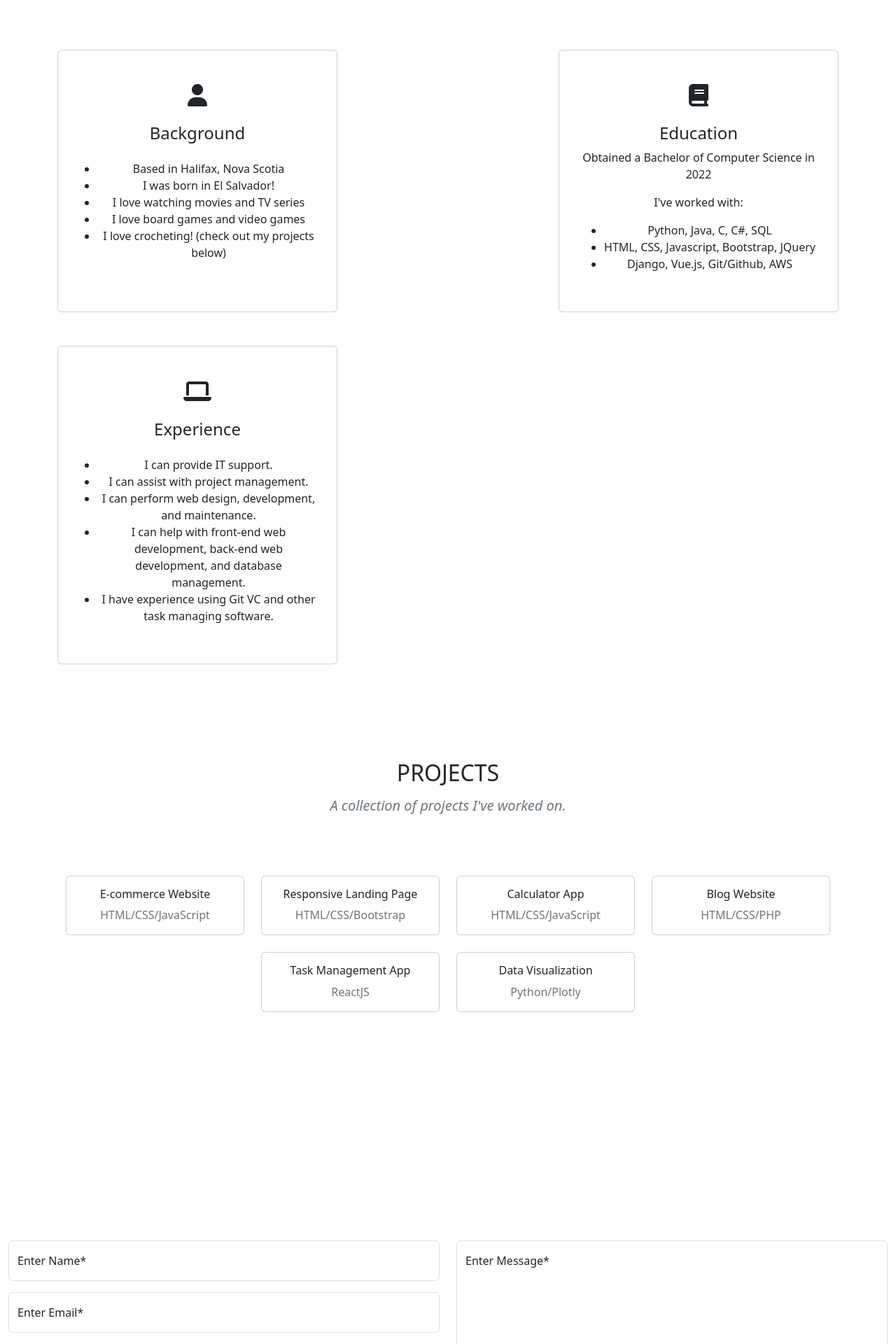
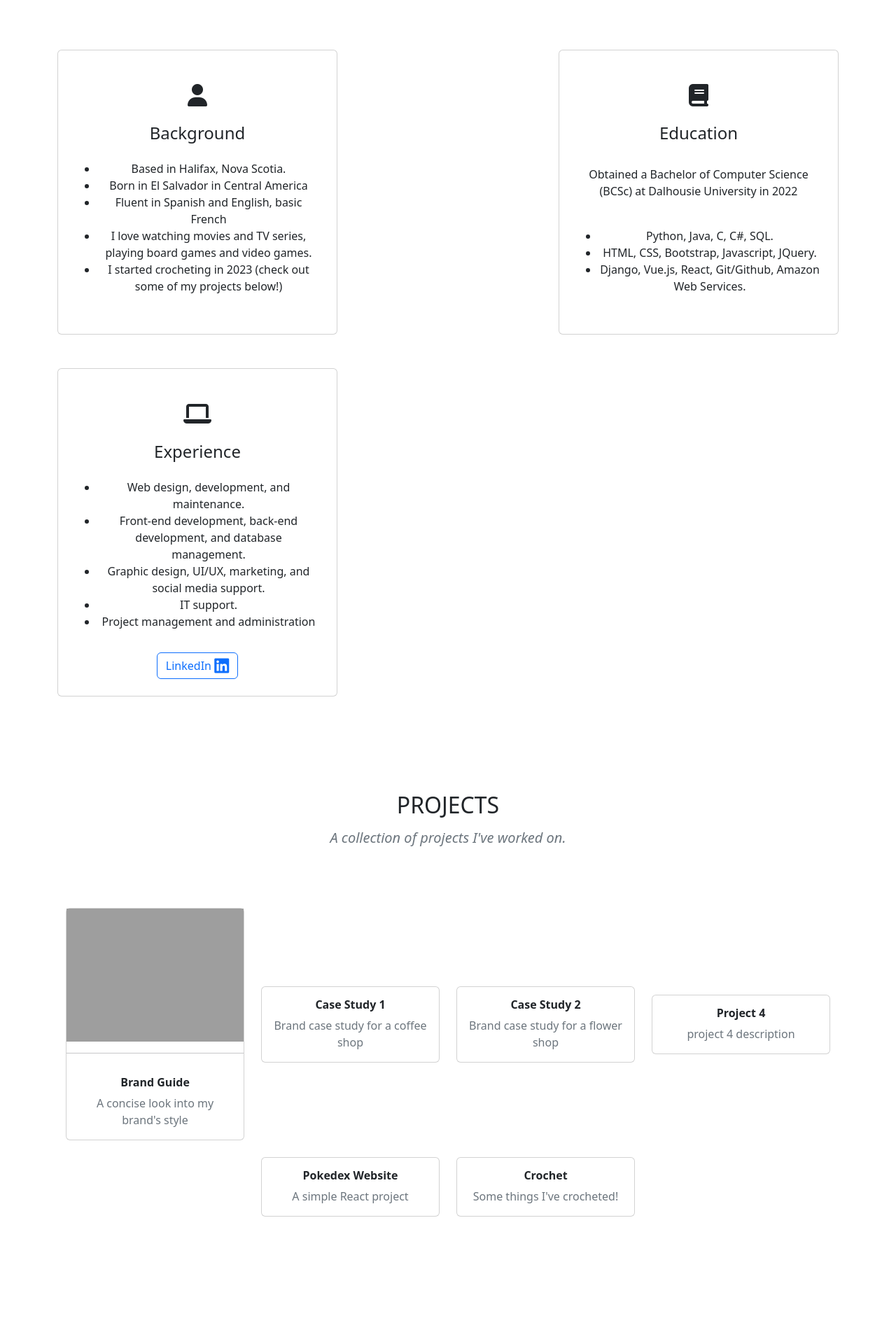
Before and after one commit to ach55/portfolio, a Django app: page / in a window 1280 px wide. Shown: the part 640-2560 px from the top of the page at 70% size. Run offline with Django 4.2, Linux system fonts and the light colour scheme; some libraries are stand-ins or nearby versions; grey boxes are pictures that could not be loaded.

Commit message:
Made a lot of style changes and added images

```diff
--- a/base/templates/base/home.html
+++ b/base/templates/base/home.html
@@ -4,21 +4,26 @@
 <html lang="en">
 
 <head>
+    <meta charset="UTF-8" />
+    <meta name="viewport" content="width=device-width, initial-scale=1.0" />
     <title>Anaik Chacon</title>
     <link href="{% static '/css/main.css'  %}" rel="stylesheet" type="text/css">
     <link href="https://cdn.jsdelivr.net/npm/bootstrap@5.3.0-alpha1/dist/css/bootstrap.min.css" rel="stylesheet" integrity="sha384-GLhlTQ8iRABdZLl6O3oVMWSktQOp6b7In1Zl3/Jr59b6EGGoI1aFkw7cmDA6j6gD" crossorigin="anonymous">
     <link rel="stylesheet" href="https://cdnjs.cloudflare.com/ajax/libs/font-awesome/6.3.0/css/all.min.css" />
+    <link rel="icon" href="/your_path_to_image/favicon.jpg">
 </head>
 
 <body>
-
     <!-- Nav Bar -->
     <header class="bg-dark fixed-top">
         <nav class="container-xxl navbar navbar-expand-lg py-3 bg-dark navbar-dark">
             <div class="container-fluid">
-                <a class="navbar-brand fw-bold fs-3" href="#">Anaik Chacon</a>
+                <div class="logo-div">
+                    <img class="logo" src="{% static 'images/logo.png' %}" alt="logo">
+                    <a class="navbar-brand navbar-text" href="#">Anaik Chacon</a>
+                </div>
                 <button class="navbar-toggler" type="button" data-bs-toggle="collapse" data-bs-target="#navbarSupportedContent" aria-controls="navbarSupportedContent"aria-expanded="false" aria-label="Toggle navigation">
-                    <span class="navbar-toggler-icon"></span>
+                <span class="navbar-toggler-icon"></span>
                 </button>
                 <div class="collapse navbar-collapse" id="navbarSupportedContent">
                 <ul class="navbar-nav ms-auto mb-2 mb-lg-0">
@@ -34,19 +39,18 @@
     <section class="hero d-flex flex-column align-items-center justify-content-center">
         <div class="text-center">
             <img class="profile-pic" src="{% static 'images/profile1.jpg' %}">
-            <br>
-            <br>
-            <h2 class="display-3 text-white fw-bold">Anaik Chacon</h2>
-            <h1 class="h1 text-white fw-medium">Web Developer | Graphic Designer</h1>
+            <br><br>
+            <h1 id="hero-heading" class="display-3 text-white text-uppercase">Anaik Chacon</h2>
+            <h3 id="hero-subheading" class="h1 text-white fst-italic text-uppercase">Web Developer & Graphic Designer</h1>
         </div>
     </section>
 
-    <!-- Skills Section -->
+    <!-- About Me Section -->
     <section class="container py-5" id="about">
         <div class="row mt-4 py-3">
             <div class="col-12 d-flex flex-column text-center justify-content-center">
                 <h2>ABOUT ME</h2>
-                <h5 class="text-secondary fw-normal py-2 fst-italic">My background and my skills.</h5>
+                <h5 class="text-secondary fw-normal py-2 fst-italic">My background and skills.</h5>
             </div>
         </div>
         <div class="row d-flex justify-content-between mx-0">
@@ -56,11 +60,11 @@
                 <h3 class="mt-4 h4">Background</h3>
                 <p class="text-center">
                     <ul>
-                        <li class="background-text">Based in Halifax, Nova Scotia</li>
-                        <li class="background-text">I was born in El Salvador!</li>
-                        <li class="background-text">I love watching movies and TV series</li>
-                        <li class="background-text">I love board games and video games</li>
-                        <li class="background-text">I love crocheting! (check out my projects below)</li>
+                        <li class="background-text">Based in Halifax, Nova Scotia.</li>
+                        <li class="background-text">Born in El Salvador in Central America</li>
+                        <li class="background-text">Fluent in Spanish and English, basic French</li>
+                        <li class="background-text">I love watching movies and TV series, playing board games and video games.</li>
+                        <li class="background-text">I started crocheting in 2023 (check out some of my projects below!)</li>
                     </ul>
                 </p>
             </div>
@@ -68,16 +72,14 @@
                 <br>
                 <i id="book" class="fa-solid fa-book d-flex align-items-center justify-content-center fs-2 rounded-circle"></i>
                 <h3 class="mt-4 h4">Education</h3>
-                <p class="text-center">
-                    Obtained a Bachelor of Computer Science in 2022
-                    <br>
-                    <p class="education-text">I've worked with:</p>
-                    <ul>
-                        <li class="education-text">Python, Java, C, C#, SQL</li>
-                        <li class="education-text">HTML, CSS, Javascript, Bootstrap, JQuery</li>
-                        <li class="education-text">Django, Vue.js, Git/Github, AWS</li>
-                    </ul>
-                </p>
+                <br>
+                <p class="text-center">Obtained a Bachelor of Computer Science (BCSc) at Dalhousie University in 2022</p>
+                <br>
+                <ul>
+                    <li class="education-text">Python, Java, C, C#, SQL.</li>
+                    <li class="education-text">HTML, CSS, Bootstrap, Javascript, JQuery.</li>
+                    <li class="education-text">Django, Vue.js, React, Git/Github, Amazon Web Services.</li>
+                </ul>
             </div>
             <div class="card mt-5 d-flex flex-column align-items-center text-center bg-white p-4" style="width: 25rem">
                 <br>
@@ -85,13 +87,17 @@
                 <h3 class="mt-4 h4">Experience</h3>
                 <p class="text-center">
                     <ul>
-                        <li class="experience-text">I can provide IT support.</li>
-                        <li class="experience-text">I can assist with project management.</li>
-                        <li class="experience-text">I can perform web design, development, and maintenance.</li>
-                        <li class="experience-text">I can help with front-end web development, back-end web development, and database management.</li>
-                        <li class="experience-text">I have experience using Git VC and other task managing software.</li>
+                        <li class="experience-text">Web design, development, and maintenance.</li>
+                        <li class="experience-text">Front-end development, back-end development, and database management.</li>
+                        <li class="experience-text">Graphic design, UI/UX, marketing, and social media support.</li>
+                        <li class="experience-text">IT support.</li>
+                        <li class="experience-text">Project management and administration</li>
                     </ul>
                 </p>
+                <!-- <a href="https://www.linkedin.com/in/anaik-chacon-828b161a3/"><button type="button" class="btn btn-outline-primary">Primary</button></a> -->
+                <button type="button" class="btn btn-outline-primary linkedin-btn text-center justify-content-center">
+                    LinkedIn <i id="btn-linkedin-logo" class="fa-brands fa-xl fa-linkedin"></i>
+                </button>
             </div>
         </div>
     </section>
@@ -106,10 +112,11 @@
         <div class="row mt-5 mx-0 justify-content-center align-items-center">
             <div class="col-lg-3 col-md-4 col-12 card-wrapper">
             <div class="card mt-4">
-                <!-- <img src="images/ecommerce.png" class="img-fluid" alt="portfolio-img"> -->
+                <img class="img-fluid" src="{% static 'images/cropped-brand-guide.png' %}" alt="brand guide">
+                <hr>
                 <div class="card-body text-center">
-                <h6 class="card-title">E-commerce Website</h6>
-                <p class="card-text text-secondary">HTML/CSS/JavaScript</p>
+                    <h6 class="fw-bold card-title">Brand Guide</h6>
+                    <p class="card-text text-secondary">A concise look into my brand's style</p>
                 </div>
             </div>
             </div>
@@ -117,8 +124,8 @@
             <div class="card mt-4">
                 <!-- <img src="images/landing-page.jpg" class="img-fluid" alt="portfolio-img"> -->
                 <div class="card-body text-center">
-                <h6 class="card-title">Responsive Landing Page</h6>
-                <p class="card-text text-secondary">HTML/CSS/Bootstrap</p>
+                <h6 class="fw-bold card-title">Case Study 1</h6>
+                <p class="card-text text-secondary">Brand case study for a coffee shop</p>
                 </div>
             </div>
             </div>
@@ -126,8 +133,8 @@
             <div class="card mt-4">
                 <!-- <img src="images/calculator-app.jpg" class="img-fluid" alt="portfolio-img"> -->
                 <div class="card-body text-center">
-                <h6 class="card-title">Calculator App</h6>
-                <p class="card-text text-secondary">HTML/CSS/JavaScript</p>
+                <h6 class="fw-bold card-title">Case Study 2</h6>
+                <p class="card-text text-secondary">Brand case study for a flower shop</p>
                 </div>
             </div>
             </div>
@@ -135,8 +142,8 @@
             <div class="card mt-4">
                 <!-- <img src="images/blog.jpg" class="img-fluid" alt="portfolio-img"> -->
                 <div class="card-body text-center">
-                <h6 class="card-title">Blog Website</h6>
-                <p class="card-text text-secondary">HTML/CSS/PHP</p>
+                <h6 class="fw-bold card-title">Project 4</h6>
+                <p class="card-text text-secondary">project 4 description</p>
                 </div>
             </div>
             </div>
@@ -144,8 +151,8 @@
             <div class="card mt-4">
                 <!-- <img src="images/react.jpg" class="img-fluid" alt="portfolio-img"> -->
                 <div class="card-body text-center">
-                <h6 class="card-title">Task Management App</h6>
-                <p class="card-text text-secondary">ReactJS</p>
+                <h6 class="fw-bold card-title">Pokedex Website</h6>
+                <p class="card-text text-secondary">A simple React project</p>
                 </div>
             </div>
             </div>
@@ -153,8 +160,8 @@
             <div class="card mt-4">
                 <!-- <img src="images/python.jpg" class="img-fluid" alt="portfolio-img"> -->
                 <div class="card-body text-center">
-                <h6 class="card-title">Data Visualization</h6>
-                <p class="card-text text-secondary">Python/Plotly</p>
+                <h6 class="fw-bold card-title">Crochet</h6>
+                <p class="card-text text-secondary">Some things I've crocheted!</p>
                 </div>
             </div>
             </div>
@@ -175,24 +182,24 @@
             <div class="row d-flex justify-content-center">
             <div class="col-lg-6">
                 <div class="form-floating mb-3">
-                    <input type="text" class="form-control" id="floatingInput" placeholder="Enter Name*" required>
-                    <label for="floatingInput">Enter Name*</label>
+                    <input type="text" class="form-control" id="floatingInput" placeholder="Name*" required>
+                    <label for="floatingInput">Name*</label>
                 </div>
                 <div class="form-floating mb-3">
-                    <input type="email" class="form-control" id="floatingEmail" placeholder="Enter Email*" required>
-                    <label for="floatingEmail">Enter Email*</label>
+                    <input type="email" class="form-control" id="floatingEmail" placeholder="Email*" required>
+                    <label for="floatingEmail">Email*</label>
                 </div>
                 <div class="form-floating mb-3">
-                    <input type="number" class="form-control" id="floatingPassword" placeholder="Enter Phone*" required>
-                    <label for="floatingPassword">Enter Phone*</label>
+                    <input type="text" class="form-control" id="floatingInput" placeholder="Subject*" required>
+                    <label for="floatingInput">Subject*</label>
                 </div>
             </div>
             <div class="form-floating col-lg-6">
                 <textarea class="form-control" placeholder="Leave a comment here" id="floatingMessage" style="height: 205px" required></textarea>
-                <label for="floatingMessage" class="px-4">Enter Message*</label>
+                <label for="floatingMessage" class="px-4">Message*</label>
             </div>
             <div class="col-12 mt-5 d-flex justify-content-center">
-                <button class="btn btn-lg btn-outline-light">SEND</button>
+                <button class="btn btn-lg btn-outline-light text-uppercase contact-btn">Send</button>
             </div>
             </div>
 
@@ -204,131 +211,14 @@
 
     <footer>
         <div class="container-xxl flex-wrap pt-3 d-flex align-items-center justify-content-between">
-            <p>© 2024 Anaik Chacon</p>
+            <p class="copyright">© 2024 Anaik Chacon</p>
             <ul class="social-icons d-flex">
-                <a href="#" class="bg-primary mx-2 text-white d-flex align-items-center justify-content-center text-decoration-none rounded-circle"><small><i class="fa-brands fa-linkedin-in"></i></small></a>
+                <a href="#" class="mx-2 d-flex align-items-center justify-content-center text-decoration-none rounded-circle">
+                    <i id="footer-linkedin-logo" class="fa-brands fa-2xl fa-linkedin"></i>
+                </a>
             </ul>
         </div>
     </footer>
     <script src="https://cdn.jsdelivr.net/npm/bootstrap@5.3.0-alpha1/dist/js/bootstrap.bundle.min.js" integrity="sha384-w76AqPfDkMBDXo30jS1Sgez6pr3x5MlQ1ZAGC+nuZB+EYdgRZgiwxhTBTkF7CXvN" crossorigin="anonymous"></script>
 </body>
 </html>
-
-
-<!--
-<!DOCTYPE html>
-<html lang="en">
-
-<head>
-    <title>Anaik Chacon</title>
-
-    <link rel="stylesheet" href="https://maxcdn.bootstrapcdn.com/bootstrap/3.4.1/css/bootstrap.min.css">
-    <link href="{% static '/css/main.css'  %}" rel="stylesheet" type="text/css">
-    <script src="https://ajax.googleapis.com/ajax/libs/jquery/3.7.1/jquery.min.js"></script>
-    <script src="https://maxcdn.bootstrapcdn.com/bootstrap/3.4.1/js/bootstrap.min.js"></script>
-</head>
-
-<body>
-    <nav class="navbar">
-    <div class="container-fluid">
-        <div class="navbar-header">
-            <button type="button" class="navbar-toggle" data-toggle="collapse" data-target="#myNavbar">
-                <span class="icon-bar"></span>
-                <span class="icon-bar"></span>
-                <span class="icon-bar"></span>
-            </button>
-            <a class="navbar-brand" href="#">Portfolio</a>
-        </div>
-        <div class="collapse navbar-collapse" id="navbar-buttons">
-            <ul class="nav navbar-nav">
-                <li class="active"><a class="home-link"href="#">Home</a></li>
-                <li><a class="about-link" href="#">About</a></li>
-                <li><a class="gallery-link" href="#">Gallery</a></li>
-                <li><a class="contact-link" href="#">Contact</a></li>
-            </ul>
-        </div>
-    </div>
-    </nav>
-
-    <div class="jumbotron">
-    <div class="container text-center">
-        <img class="profile-pic" src="{% static 'images/profile.jpg' %}">
-
-        <p>Anaik Chacon</p>
-    </div>
-    </div>
-
-    <div class="first-row">
-        <div class="col-md-3">
-            <div class="card card-body">
-            </div>
-        </div>
-
-        <div class="col-md-9">
-            <div class="card card-body">
-            </div>
-        </div>
-    </div>
-    <br>
-
-    <div class="row">
-        <div class="col-md-6">
-            <div class="card card-body">
-            </div>
-        </div>
-
-        <div class="col-md-6">
-            <div class="card card-body">
-            </div>
-        </div>
-    </div>
-    <br>
-
-    <div class="container-fluid bg-3 text-center">
-    <h3>Some of my Work</h3><br>
-    <div class="row">
-        <div class="col-sm-3">
-        <p>Some text..</p>
-        <img src="https://placehold.it/150x80?text=IMAGE" class="img-responsive" style="width:100%" alt="Image">
-        </div>
-        <div class="col-sm-3">
-        <p>Some text..</p>
-        <img src="https://placehold.it/150x80?text=IMAGE" class="img-responsive" style="width:100%" alt="Image">
-        </div>
-        <div class="col-sm-3">
-        <p>Some text..</p>
-        <img src="https://placehold.it/150x80?text=IMAGE" class="img-responsive" style="width:100%" alt="Image">
-        </div>
-        <div class="col-sm-3">
-        <p>Some text..</p>
-        <img src="https://placehold.it/150x80?text=IMAGE" class="img-responsive" style="width:100%" alt="Image">
-        </div>
-    </div>
-    </div><br>
-
-    <div class="container-fluid bg-3 text-center">
-    <div class="row">
-        <div class="col-sm-3">
-        <p>Some text..</p>
-        <img src="https://placehold.it/150x80?text=IMAGE" class="img-responsive" style="width:100%" alt="Image">
-        </div>
-        <div class="col-sm-3">
-        <p>Some text..</p>
-        <img src="https://placehold.it/150x80?text=IMAGE" class="img-responsive" style="width:100%" alt="Image">
-        </div>
-        <div class="col-sm-3">
-        <p>Some text..</p>
-        <img src="https://placehold.it/150x80?text=IMAGE" class="img-responsive" style="width:100%" alt="Image">
-        </div>
-        <div class="col-sm-3">
-        <p>Some text..</p>
-        <img src="https://placehold.it/150x80?text=IMAGE" class="img-responsive" style="width:100%" alt="Image">
-        </div>
-    </div>
-    </div><br><br>
-
-    <footer class="container-fluid text-center">
-        <p class="footer-text">Designed by Anaik Chacon</p>
-    </footer>
-</body>
-</html> -->
```
Also changed, not shown: 5 other files.
